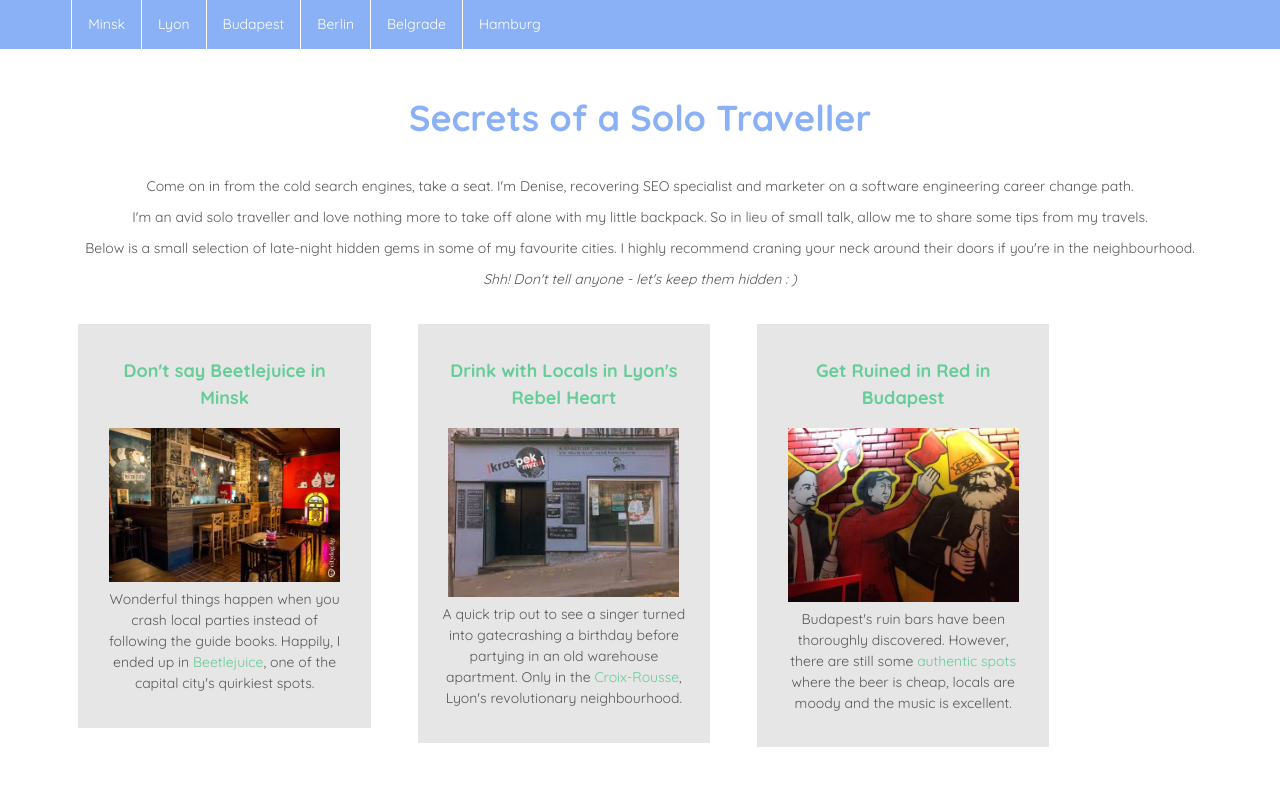
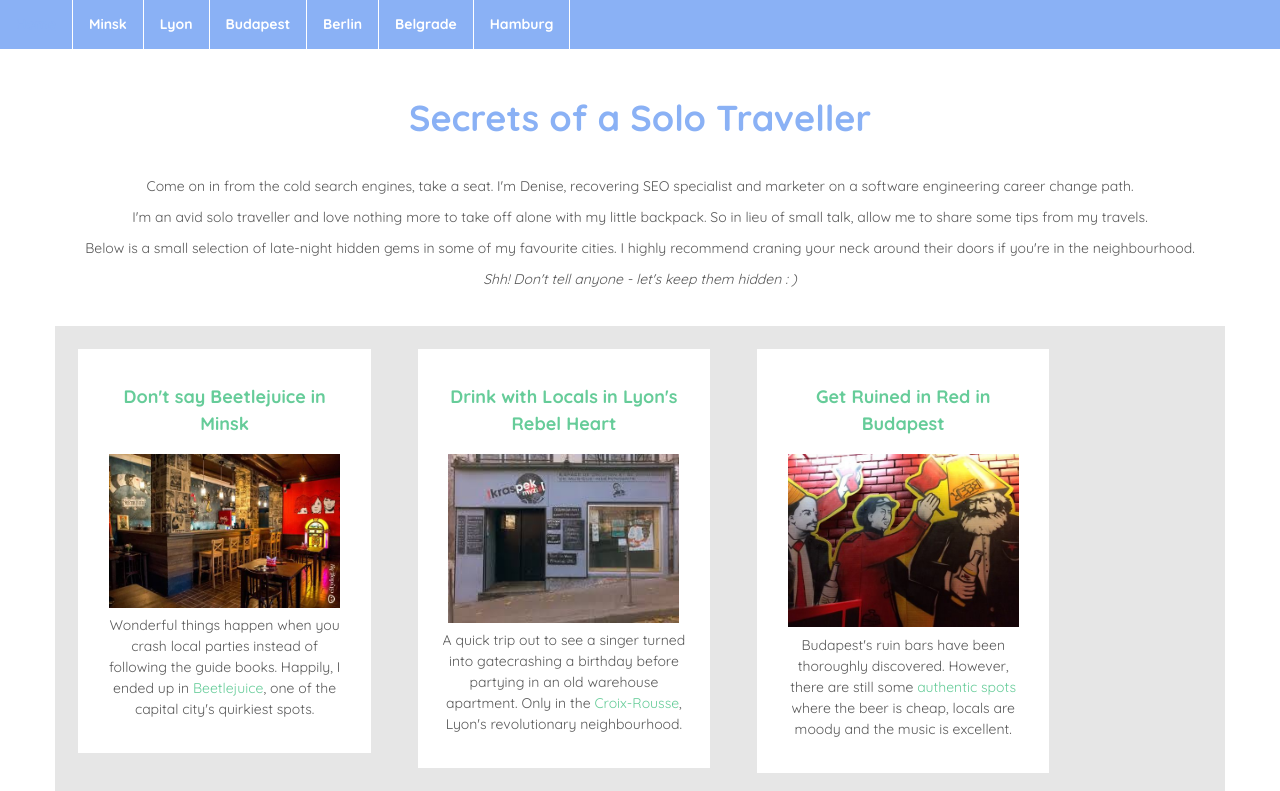
Before and after one commit to DeniseTench/project0, a plain HTML site: page index.html in a window 1280 px wide. Shown: the top 791 px of the page. Drawn offline with nearby package versions, Linux system fonts and the light colour scheme.

Commit message:
added sass functionality and files

```diff
--- a/index.html
+++ b/index.html
@@ -7,117 +7,23 @@
     <script src="https://ajax.googleapis.com/ajax/libs/jquery/3.4.1/jquery.min.js"></script>
     <script src="https://maxcdn.bootstrapcdn.com/bootstrap/3.4.1/js/bootstrap.min.js"></script>
     <link rel="stylesheet" type='text/css' href="https://fonts.googleapis.com/css?family=Quicksand: 300,400,700,300italic">
+    <link rel="stylesheet" type="text/css" href="style.css">
     <title>My Webpage</title>
   </head>
 
     <meta name="viewport" content="width=device-width, initial-scale1.0">
 
-<style>
-
-ul {
-  list-style-type: none;
-  margin: 0;
-  padding: 0;
-  overflow: hidden;
-  background-color: #8ab1f5;
-}
-
-li {
-  float: left;
-  border-right: 1px solid white;
-}
-
-li:last-child {
-  border-right: none;
-}
-
-li a {
-  display: block;
-  color: white;
-  text-align: center;
-  padding: 14px 16px;
-  text-decoration: none;
-}
-
-h1 {
-    color: #8ab1f5;
-    text-align: center;
-    font-weight: bold;
-    line-height: 2.7;
-    }
-
-h2 {
-    color: #66cc99;
-    text-align: center;
-    }
-
-h4 {
-    color: #66cc99;
-    text-align: center;
-    font-weight: bold;
-    line-height: 1.5;
-    }
-
-body {
-    font-family: 'Quicksand' !important;
-    color: #595959;
-    text-align: center;
-    line-height: 1.5;
-}
-
-.container {
-    body: #595959;
-}
-
-.box {
-    padding: 2%;
-    margin: 2%;
-    background-color: #e6e6e6;
-}
-
-a {
-    color: #66cc99; !important;
-}
-
-a:hover {
-  color:#8ab1f5;
-}
-
-img {
-        max-width: 100%;
-        max-height: 100%;
-        padding: 3%;
-        display: center;
-        display: block; /* remove extra space below image */
-    }
-
-@media (min-width: 500px) {
-
-body {
-background-color: 255, 255, 255;
-}
-
-}
-
-@media (max-width: 499px) {
-body {
-background-color: blue;
-}
-
-}
-</style>
-
     <body>
-
-<ul>
-            <li><a href="index.html">Home</a></li>
-            <li><a href="minsk.html">Minsk</a></li>
-            <li><a href="lyon.html">Lyon</a></li>
-            <li><a href="budapest.html">Budapest</a></li>
-            <li><a href="berlin.html">Berlin</a></li>
-            <li><a href="belgrade.html">Belgrade</a></li>
-            <li><a href="hamburg.html">Hamburg</a></li>
+      <div id="nav"><ul>
+            <li><a href="index.html" class="navlink">Home</a></li>
+            <li><a href="minsk.html" class="navlink">Minsk</a></li>
+            <li><a href="lyon.html" class="navlink">Lyon</a></li>
+            <li><a href="budapest.html" class="navlink">Budapest</a></li>
+            <li><a href="berlin.html" class="navlink">Berlin</a></li>
+            <li><a href="belgrade.html" class="navlink">Belgrade</a></li>
+            <li><a href="hamburg.html" class="navlink">Hamburg</a></li>
         </ul>
+      </div>
 
 <h1>Secrets of a Solo Traveller</h1>
 
@@ -159,7 +65,7 @@ background-color: blue;
     <div class="col-xs-12 col-sm-6 col-md-4 col-lg-3 box">
     <h4><a href="belgrade.html">Belgrade's Boat Parties Start at Midnight</a></h4>
     <img src="belgrade.jpg">
-    <p>Someone burst into the hostel behind me and shouted <a href="belgrade.html">"boat party!"</a> We're leaving in ten." Ludicrous. I'd just arrived. It was past midnight. I hadn't unpacked. Did I go? Fuck yeah!</p>
+    <p>Someone burst into the hostel behind me and shouted <a href="belgrade.html">"boat party!"</a> We're leaving in ten." Ludicrous. I'd just arrived. It was past midnight. I hadn't unpacked. Did I go? Hell yeah!</p>
     </div>
 
     <div class="col-xs-12 col-sm-6 col-md-4 col-lg-3 box">
@@ -170,7 +76,10 @@ background-color: blue;
   </div>
 </div>
 
-<p>Thanks for stopping by. If you like this, then visit my blog <a href="https://www.travelartcoffee.com">travel.art.coffee</a>for more thoughts and tips on my three favourite things in life.</p>
-    </body>
+<p class="thanks">Thanks for stopping by. If you like this, then visit my blog <a href="https://www.travelartcoffee.com">travel.art.coffee</a> for more thoughts and tips on my three favourite things in life.</p></div>
+
+<p><div id="contact"><a href="mailto:denise.tench@hotmail.co.uk">Contact me</a> for a chat about solo travel or to commission a feature.</div></p>
+
+</body>
 
 </html>
--- /dev/null
+++ b/style.scss
@@ -0,0 +1,109 @@
+/* Define standard variables and values for website */
+
+$skyBlue: #8ab1f5;
+$darkGrey: #595959;
+$lightGrey: #e6e6e6;
+$mintGreen: #66cc99;
+$plainWhite: #ffffff;
+$smallScreenB: #595959;
+
+.navlink {
+    color: $plainWhite;
+    display: block;
+    text-align: center;
+    padding: 14px 16px;
+    text-decoration: none;
+    }
+
+ul {
+    list-style-type: none;
+    margin: 0;
+    padding: 0;
+    overflow: hidden;
+    background-color: $skyBlue;
+  }
+
+  li {
+    float: left;
+    border-right: 1px solid $plainWhite;
+  }
+
+  a {
+
+    text-decoration: none;
+    color: $mintGreen;
+  }
+
+  a:hover {
+    color: $skyBlue;
+  }
+
+h1 {
+    color: $skyBlue;
+    text-align: center;
+    font-weight: bold;
+    line-height: 2.7;
+    }
+
+h4 {
+    color: $mintGreen;
+    text-align: center;
+    font-weight: bold;
+    line-height: 1.5;
+    }
+
+body {
+    font-family: 'Quicksand' !important;
+    color: $darkGrey;
+    text-align: center;
+    line-height: 1.5;
+}
+
+.container {
+    background-color: $lightGrey;
+    margin: 2%;
+    display: inline-block;
+  }
+
+.box {
+    padding: 2%;
+    margin: 2%;
+    background-color: $plainWhite;
+}
+
+img {
+        max-width: 100%;
+        max-height: 100%;
+        padding: 3%;
+        display: center;
+        display: block; /* remove extra space below image */
+    }
+
+.thanks {
+  font-weight: bold;
+}
+
+#contact {
+  color: $darkGrey;
+  padding: 2%;
+  font-weight: bold;
+}
+
+#nav {
+  font-weight: bold;
+}
+
+@media (min-width: 500px) {
+
+body {
+background-color: 255, 255, 255;
+}
+
+}
+
+@media (max-width: 499px) {
+body {
+background-color: $smallScreenB;
+}
+
+}
```
Also changed, not shown: style.css (added).
